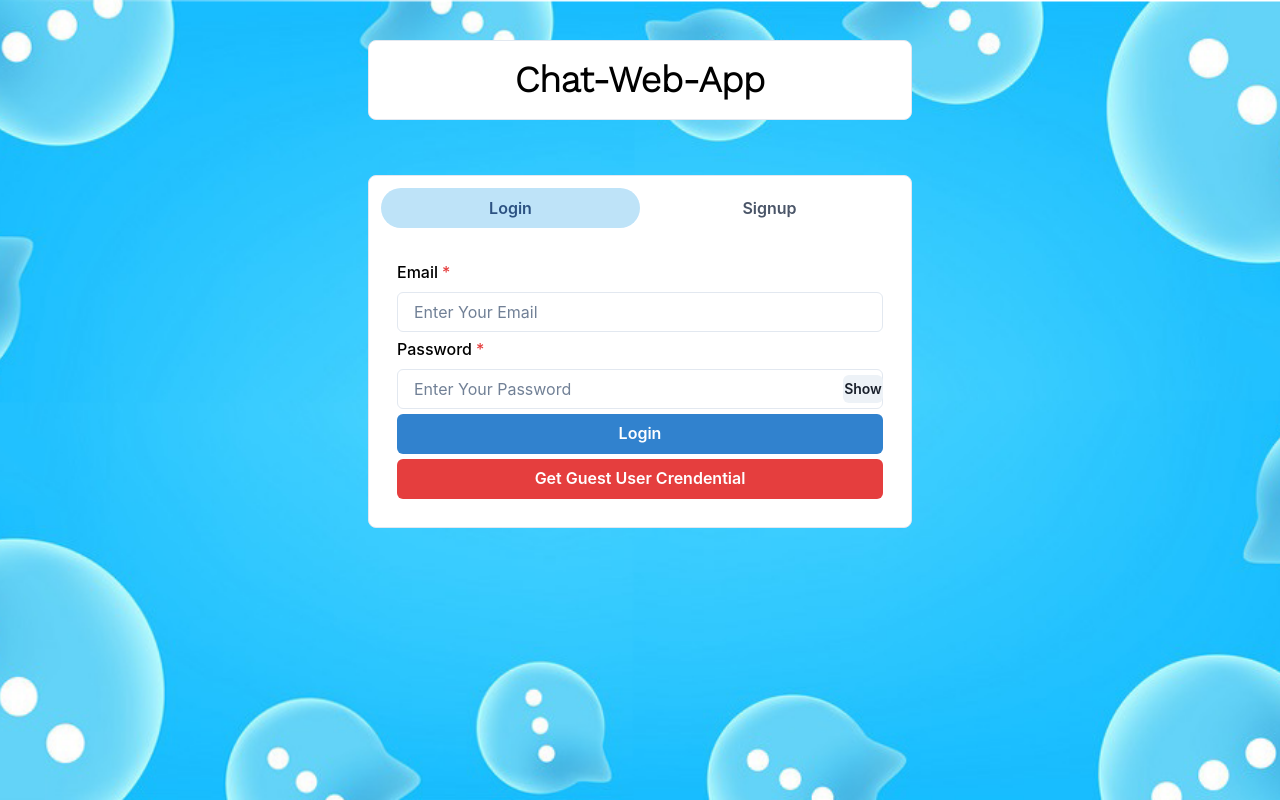
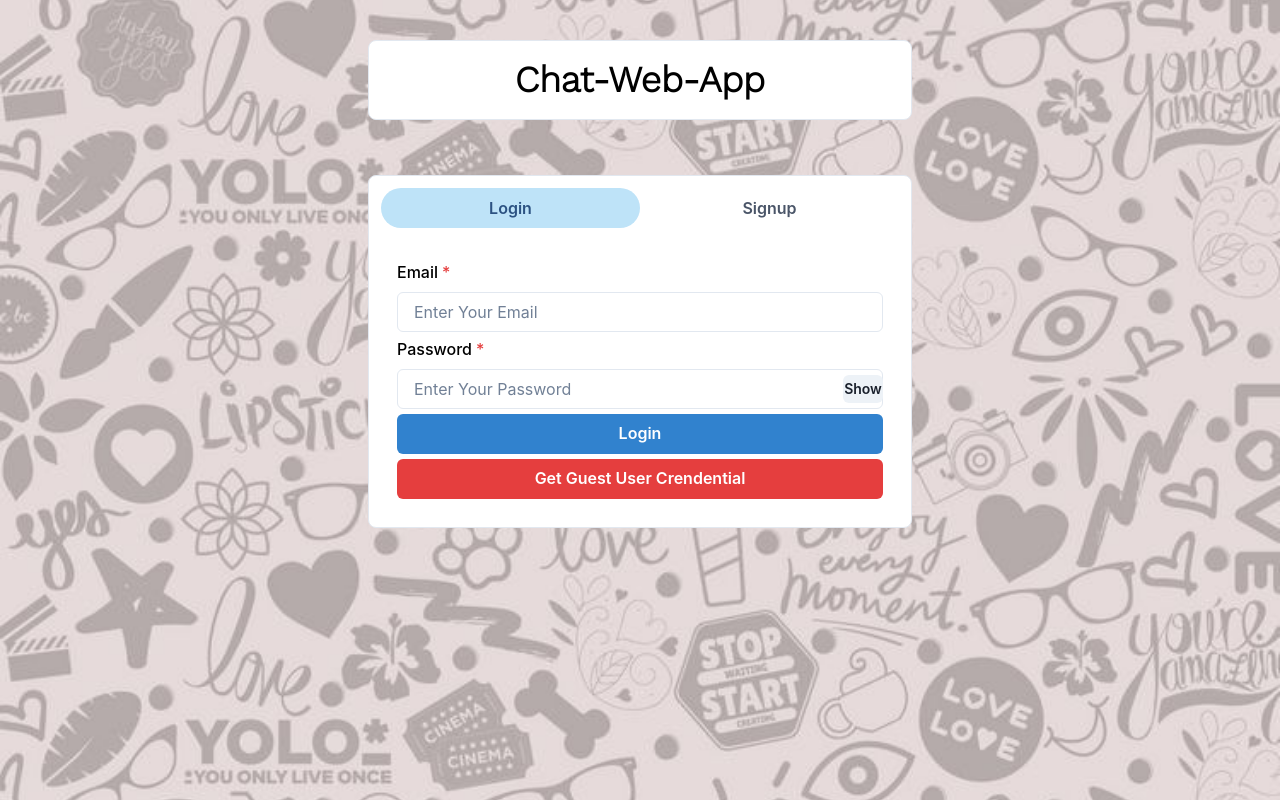
Before and after one commit to harshjaiswal556/chat-app-frontend, a React (Create React App) app: page / in a window 1280 px wide. Built offline with nearby package versions, Linux system fonts and the light colour scheme.

Commit message:
new background

```diff
--- a/src/App.css
+++ b/src/App.css
@@ -3,7 +3,7 @@
 .App {
   min-height: 100vh;
   display: flex;
-  background: url("background.png");
+  background: url("background.jpg");
   background-size: cover;
   background-position: center;
   color: black;
```
Also changed, not shown: src/background.jpg (added), src/background.png (deleted).
